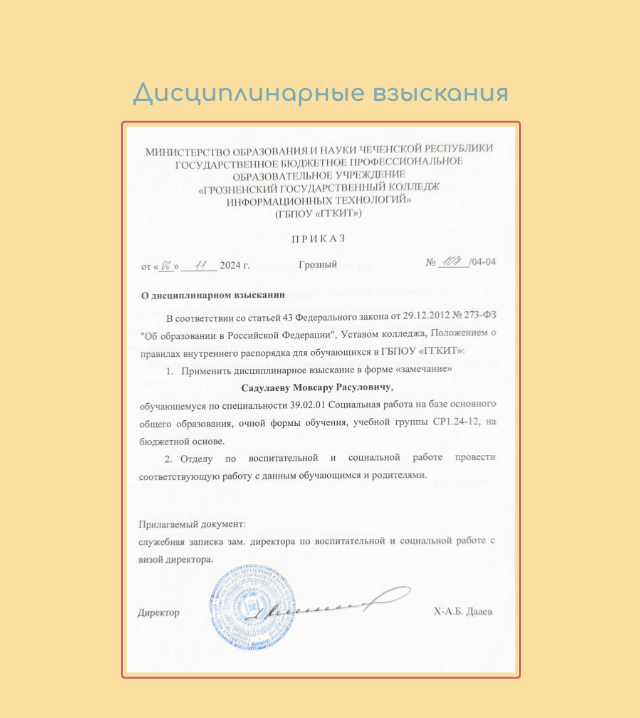
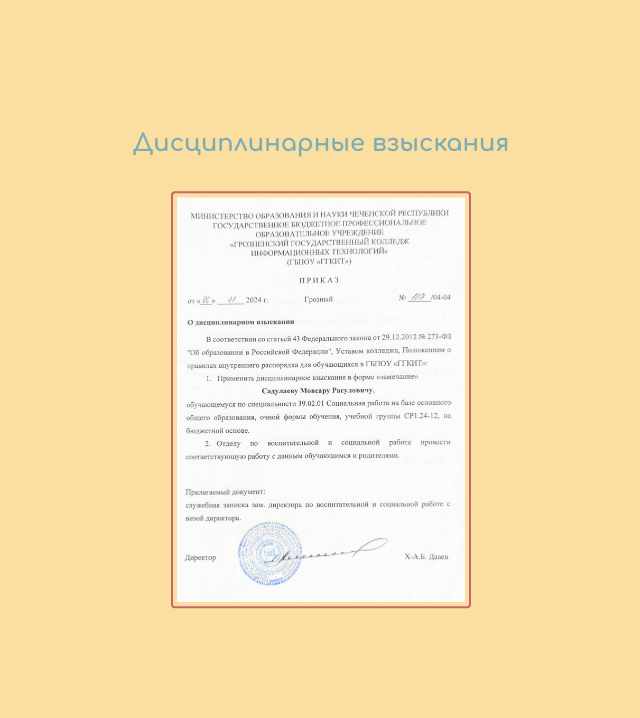
Before and after one commit to altairmsr/ggkit_dashboard, a React (Vite) app: page /punish in a window 1280 px wide. Shown: the top 718 px of the page, without its empty margins (319-959 px from the left). Built offline with nearby package versions, Linux system fonts and the light colour scheme.

Commit message:
Update Punishment.scss

```diff
--- a/src/pages/Punishment/Punishment.scss
+++ b/src/pages/Punishment/Punishment.scss
@@ -8,7 +8,7 @@
 
 .cont {
 	width: 960px;
-	height: 640px;
+	height: 540px;
 	display: flex;
 	justify-content: center;
 	align-items: center;
@@ -24,7 +24,7 @@
 		border: 2px solid #c96868;
 		padding: 4px;
 		border-radius: 4px;
-		width: 400px;
+		width: 300px;
 	}
 	article {
 		position: absolute;
```
